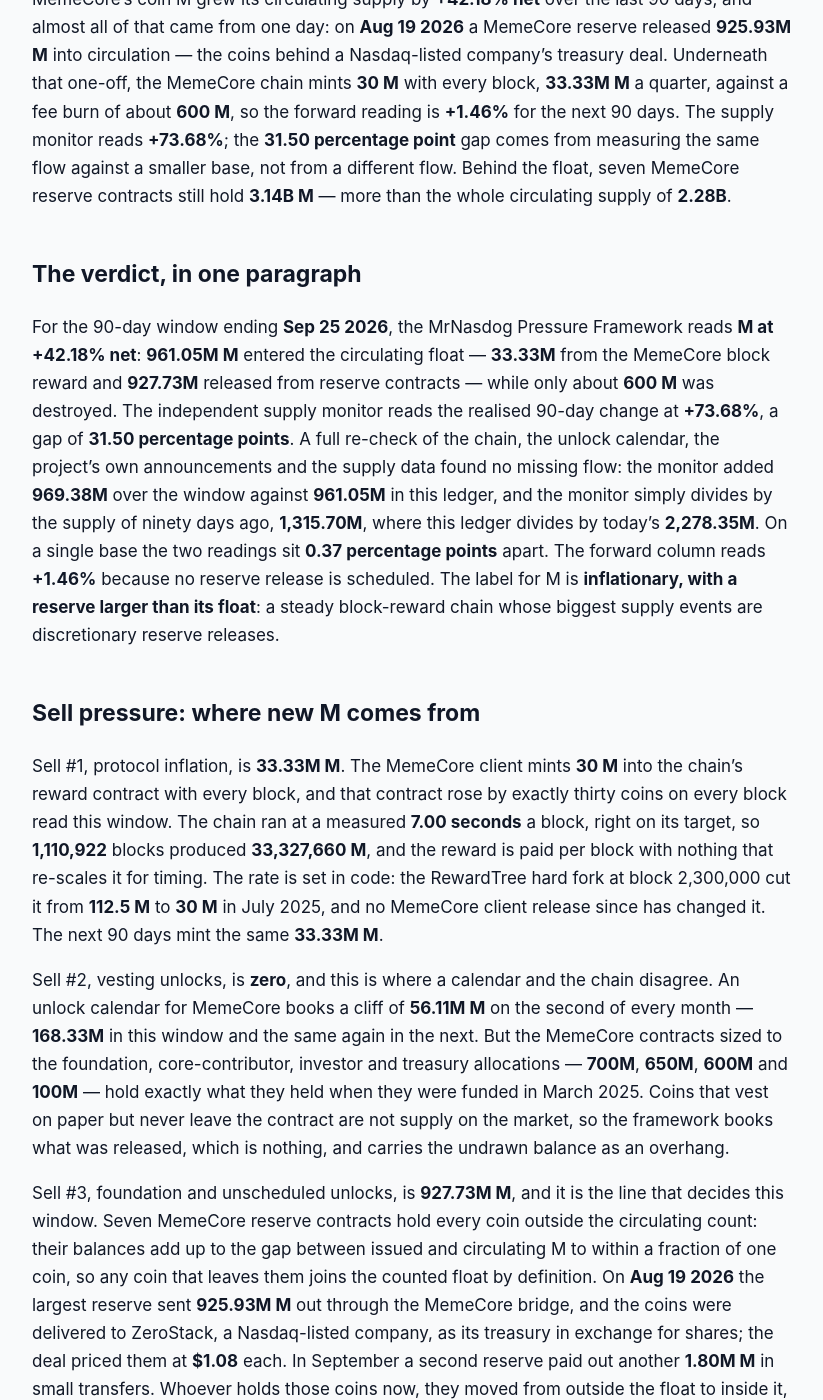
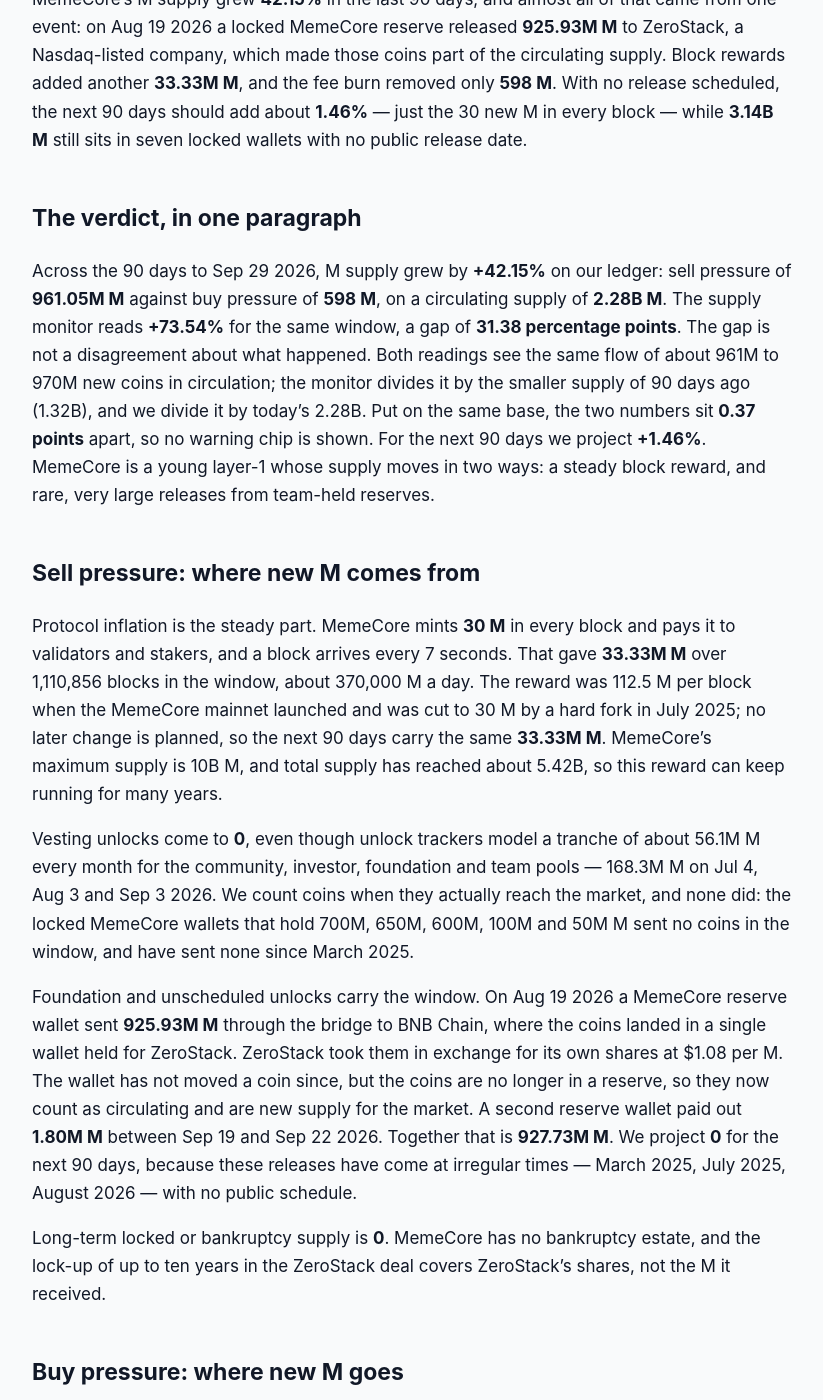
Before and after one commit to jeevansongmy-spec/mrnasdog-articles, a Jekyll site: the page built from crypto/memecore-pressure-framework.md, in a window 1280 px wide and 1400 px high, scrolled down 229 px. Shown: the whole window, without its empty margins (228-1051 px from the left). Built offline with Jekyll 4.4.1, drawn with Linux system fonts in a browser that asks for light colours; some of the changed text lies outside the part shown.

Commit message:
publish: crypto/memecore-pressure-framework

```diff
--- a/crypto/memecore-pressure-framework.md
+++ b/crypto/memecore-pressure-framework.md
@@ -1,6 +1,6 @@
 ---
-title:         "M Inflation Analysis · September 2026 · Supply growing, projected to keep growing"
-description:   "MemeCore supply grew +42.18% net in 90 days: a 925.93M reserve release on Aug 19 2026 plus 30 new M a block. Next 90 days: +1.46%, with 3.14B still in reserve."
+title:         "M Inflation Analysis · September 2026 · Supply growing · projected to keep growing"
+description:   "M supply is growing: a 925.93M reserve release on Aug 19 2026 plus 30 new M a block gave +42.15% in 90 days. Next 90 days: +1.46%, with 3.14B M still locked."
 canonical_url: "https://mrnasdog.com/research/memecore/inflation"
 tags:          ["crypto", "memecore", "layer1", "meme"]
 published:     true
@@ -8,44 +8,58 @@ published:     true
 
 > Originally published at **[mrnasdog.com/research/memecore/inflation](https://mrnasdog.com/research/memecore/inflation)** by MrNasdog.
 
-# M Inflation Analysis · September 2026 · Supply growing, projected to keep growing
+# M Inflation Analysis · September 2026 · Supply growing · projected to keep growing
 
-MemeCore's coin M grew its circulating supply by **+42.18% net** over the last 90 days, and almost all of that came from one day: on **Aug 19 2026** a MemeCore reserve released **925.93M M** into circulation — the coins behind a Nasdaq-listed company's treasury deal. Underneath that one-off, the MemeCore chain mints **30 M** with every block, **33.33M M** a quarter, against a fee burn of about **600 M**, so the forward reading is **+1.46%** for the next 90 days. The supply monitor reads **+73.68%**; the **31.50 percentage point** gap comes from measuring the same flow against a smaller base, not from a different flow. Behind the float, seven MemeCore reserve contracts still hold **3.14B M** — more than the whole circulating supply of **2.28B**.
+MemeCore's M supply grew **42.15%** in the last 90 days, and almost all of that came from one event: on Aug 19 2026 a locked MemeCore reserve released **925.93M M** to ZeroStack, a Nasdaq-listed company, which made those coins part of the circulating supply. Block rewards added another **33.33M M**, and the fee burn removed only **598 M**. With no release scheduled, the next 90 days should add about **1.46%** — just the 30 new M in every block — while **3.14B M** still sits in seven locked wallets with no public release date.
 
 ## The verdict, in one paragraph
 
-For the 90-day window ending **Sep 25 2026**, the MrNasdog Pressure Framework reads **M at +42.18% net**: **961.05M M** entered the circulating float — **33.33M** from the MemeCore block reward and **927.73M** released from reserve contracts — while only about **600 M** was destroyed. The independent supply monitor reads the realised 90-day change at **+73.68%**, a gap of **31.50 percentage points**. A full re-check of the chain, the unlock calendar, the project's own announcements and the supply data found no missing flow: the monitor added **969.38M** over the window against **961.05M** in this ledger, and the monitor simply divides by the supply of ninety days ago, **1,315.70M**, where this ledger divides by today's **2,278.35M**. On a single base the two readings sit **0.37 percentage points** apart. The forward column reads **+1.46%** because no reserve release is scheduled. The label for M is **inflationary, with a reserve larger than its float**: a steady block-reward chain whose biggest supply events are discretionary reserve releases.
+Across the 90 days to Sep 29 2026, M supply grew by **+42.15%** on our ledger: sell pressure of **961.05M M** against buy pressure of **598 M**, on a circulating supply of **2.28B M**. The supply monitor reads **+73.54%** for the same window, a gap of **31.38 percentage points**. The gap is not a disagreement about what happened. Both readings see the same flow of about 961M to 970M new coins in circulation; the monitor divides it by the smaller supply of 90 days ago (1.32B), and we divide it by today's 2.28B. Put on the same base, the two numbers sit **0.37 points** apart, so no warning chip is shown. For the next 90 days we project **+1.46%**. MemeCore is a young layer-1 whose supply moves in two ways: a steady block reward, and rare, very large releases from team-held reserves.
 
 ## Sell pressure: where new M comes from
 
-Sell #1, protocol inflation, is **33.33M M**. The MemeCore client mints **30 M** into the chain's reward contract with every block, and that contract rose by exactly thirty coins on every block read this window. The chain ran at a measured **7.00 seconds** a block, right on its target, so **1,110,922** blocks produced **33,327,660 M**, and the reward is paid per block with nothing that re-scales it for timing. The rate is set in code: the RewardTree hard fork at block 2,300,000 cut it from **112.5 M** to **30 M** in July 2025, and no MemeCore client release since has changed it. The next 90 days mint the same **33.33M M**.
+Protocol inflation is the steady part. MemeCore mints **30 M** in every block and pays it to validators and stakers, and a block arrives every 7 seconds. That gave **33.33M M** over 1,110,856 blocks in the window, about 370,000 M a day. The reward was 112.5 M per block when the MemeCore mainnet launched and was cut to 30 M by a hard fork in July 2025; no later change is planned, so the next 90 days carry the same **33.33M M**. MemeCore's maximum supply is 10B M, and total supply has reached about 5.42B, so this reward can keep running for many years.
 
-Sell #2, vesting unlocks, is **zero**, and this is where a calendar and the chain disagree. An unlock calendar for MemeCore books a cliff of **56.11M M** on the second of every month — **168.33M** in this window and the same again in the next. But the MemeCore contracts sized to the foundation, core-contributor, investor and treasury allocations — **700M**, **650M**, **600M** and **100M** — hold exactly what they held when they were funded in March 2025. Coins that vest on paper but never leave the contract are not supply on the market, so the framework books what was released, which is nothing, and carries the undrawn balance as an overhang.
+Vesting unlocks come to **0**, even though unlock trackers model a tranche of about 56.1M M every month for the community, investor, foundation and team pools — 168.3M M on Jul 4, Aug 3 and Sep 3 2026. We count coins when they actually reach the market, and none did: the locked MemeCore wallets that hold 700M, 650M, 600M, 100M and 50M M sent no coins in the window, and have sent none since March 2025.
 
-Sell #3, foundation and unscheduled unlocks, is **927.73M M**, and it is the line that decides this window. Seven MemeCore reserve contracts hold every coin outside the circulating count: their balances add up to the gap between issued and circulating M to within a fraction of one coin, so any coin that leaves them joins the counted float by definition. On **Aug 19 2026** the largest reserve sent **925.93M M** out through the MemeCore bridge, and the coins were delivered to ZeroStack, a Nasdaq-listed company, as its treasury in exchange for shares; the deal priced them at **$1.08** each. In September a second reserve paid out another **1.80M M** in small transfers. Whoever holds those coins now, they moved from outside the float to inside it, so they count in full. Sell #4, long-term locked or bankruptcy supply, is **zero**: there is no estate, no trustee schedule and no long-dated lock unwinding, and the lock-up in the treasury deal covers the company's shares, not the coins.
+Foundation and unscheduled unlocks carry the window. On Aug 19 2026 a MemeCore reserve wallet sent **925.93M M** through the bridge to BNB Chain, where the coins landed in a single wallet held for ZeroStack. ZeroStack took them in exchange for its own shares at $1.08 per M. The wallet has not moved a coin since, but the coins are no longer in a reserve, so they now count as circulating and are new supply for the market. A second reserve wallet paid out **1.80M M** between Sep 19 and Sep 22 2026. Together that is **927.73M M**. We project **0** for the next 90 days, because these releases have come at irregular times — March 2025, July 2025, August 2026 — with no public schedule.
+
+Long-term locked or bankruptcy supply is **0**. MemeCore has no bankruptcy estate, and the lock-up of up to ten years in the ZeroStack deal covers ZeroStack's shares, not the M it received.
 
 ## Buy pressure: where new M goes
 
-Very little leaves. Buy #1, a programmatic buyback, is **zero**: nothing in MemeCore's code routes fees or rewards into buying M back. Buy #2, the protocol fee burn, is about **600 M** over the window. On MemeCore the base part of each transaction fee is destroyed rather than paid to the validator — checked on a single transaction, where the sender paid the full fee, the validator received only the tip, and no address received the rest. Two random samples of **3,000** and **2,000** blocks, and a third estimate built from the window's **1.25M** transactions, all land between **587 M** and **606 M**. That is roughly **6.6 M** a day on about **14,000** transactions a day — about a fifth of one block's reward. The burn address itself did not move and the chain's supply field does not subtract fees, so the burn is only visible in the fee accounting, which is why it was read there.
+The protocol fee burn is the only buy-side force. MemeCore destroys the base fee of every transaction, set at 15 gwei, and the chain is quiet — about 14,000 transactions a day, with blocks less than 0.1% full. Read block by block across the window, the burn came to **598 M**, about 7 M a day, or roughly one coin burned for every 56,000 created. We expect the same next.
 
-Buy #3, foundation buying, is **zero**. The MemeCore Foundation approved a buyback of at least **$10M** on **Jul 2 2026**, after M lost more than seventy percent of its price in late June, and said the coins would go to its treasury wallet — but it published no address, no dates and no sizes. None of the seven reserve contracts grew this window, so any coins it bought are still inside the counted float and remove nothing from it. Buy #4, a new long-term lock, is **zero**: no new lock with a stated size appeared this window, coins held in the MemeCore staking contract stay inside the circulating count, and a validator's stake is handed back in full when it quits.
+The programmatic buyback row is **0**. On Jul 2 2026, after M fell more than 80% in late June, the MemeCore Foundation said it would buy back at least $10M of M and hold it in its treasury wallet. It did not name the wallet or the timing. None of the locked MemeCore reserve wallets received a coin in the window, so any M the foundation bought moved from one circulating wallet to another and took nothing off the market. The foundation buy row is **0** for the same reason, and no other purchase was announced.
+
+New long-term locks are **0**. Staking is open to anyone and each MemeCore validator puts up 7M M, but staked coins count as circulating and can be withdrawn, so staking does not shrink the market supply.
 
 ## Foundation and overhang
 
-The MemeCore overhang is unusually large. Seven reserve contracts hold **3.14B M**, about **138%** of the circulating supply: the reserve that made the August release, now **724.07M**; three contracts at **700M**, **650M** and **600M** that have never moved; a payout reserve at **315.52M**; and two more at **100M** and **50M**. None of them runs on a published schedule, and the monthly calendar tranches have been accruing inside them rather than leaving. Two further balances are watched but not counted as reserves, because they already sit in the float: the **925.93M M** now held by the listed company, and the foundation's buyback wallet, whose address and size are undisclosed. All seven reserve contracts are read on-chain every refresh. If any of their balances falls between refreshes, the outflow enters Sell #3 at the next refresh.
+MemeCore's whole non-circulating supply sits in seven multisig wallets created on Mar 28 2025, and together they hold **3.14B M** — the exact gap between total and circulating supply. The largest is the reserve wallet that made the ZeroStack release, now at **724.07M M** after holding 1.65B at the start of the window. Four wallets have not moved since they were funded: **700M**, **650M**, **600M** and **100M M**, sizes that match the foundation, core contributor, investor and meme treasury shares of MemeCore's allocation. A payout wallet holds **315.52M M** and a small one **50M M**. The foundation's buyback wallet is also on watch, but its address has not been shared.
 
-## How M compares to other memecoin chains
+ZeroStack's **925.93M M** is not an overhang in our ledger, because it is already counted as circulating — if ZeroStack sells, the coins change hands inside the market. We read the seven reserve wallets from the chain at every rebuild. If any of their balances falls between checks, the coins that left go into foundation and unscheduled unlocks at the next check.
 
-The closest mechanical comparison is Dogecoin, the oldest memecoin chain. Both mint a fixed number of coins per block with no cap on the schedule, so both carry a steady base inflation that never fades on its own. The difference is what sits behind the float. Dogecoin was mined into circulation from the start, so it has no project reserve and no unlock risk; its supply moves only with its block reward. MemeCore launched with **5B M** issued at genesis, most of it parked in project-controlled contracts, so its supply can jump by hundreds of millions of coins in a single day whenever a reserve decides to release — as it did on **Aug 19 2026**.
+## How M compares to other young layer-1 chains
 
-Against other proof-of-stake chains, MemeCore sits at the simple end. Many staking chains mint new coins but offset part of it with a fee burn large enough to matter; on MemeCore the burn is too small to offset anything, about **600 M** a quarter against **33.33M** minted. And against memecoins that live as tokens on another chain, M differs in the obvious way: those tokens have a fixed supply set at launch, while M keeps minting through the block reward until its **10B** maximum is reached. With **5.42B M** issued so far, that ceiling is a long way off — more than thirty years at the current block reward.
+Most proof-of-stake layer-1 chains pay validators from new coins, like MemeCore. The difference is in the shape. Ethereum's issuance rises and falls with the amount staked, and its fee burn can offset a real share of it when the chain is busy. MemeCore pays a flat 30 M per block no matter how much is staked, and its burn is so small next to that reward that it barely counts. On mechanism, M's steady supply growth is closer to an older proof-of-work coin with a fixed block reward than to a fee-burning chain.
+
+The bigger difference is how locked supply is held. Many newer layer-1 tokens keep their team and investor allocations in vesting contracts that release on a fixed calendar, so the monthly unlock is predictable and visible in advance. MemeCore keeps its reserves in multisig wallets that the team controls. Nothing forces a release on schedule — which is why none of the modelled monthly tranches has shown up — but nothing stops a large release on any day either, as Aug 19 2026 showed. For a reader, that makes M's supply quiet most of the time and very jumpy on the rare days when a reserve moves.
+
+MemeCore also sits between two groups. It is sold as a meme coin chain, and most meme coins have a fixed supply with nothing left to unlock. M is a layer-1 coin with a live block reward and more than half its made supply still held back, so it carries far more supply risk than a finished, fully unlocked meme coin.
 
 ## What to watch in the next 90 days
 
-First, the seven MemeCore reserve contracts, holding **3.14B M**: any release like the one on **Aug 19 2026** would dwarf everything else in the ledger, and none is announced. Second, the unlock calendar's next tranches on **Oct 2 2026**, **Nov 1 2026** and **Dec 2 2026**, **56.11M M** each: so far no tranche has ever left its contract, and if one does it enters the ledger at the next refresh. Third, the **925.93M M** held by the listed company — already counted as circulating and still unmoved — the receiving wallet has never sent a transaction — but its sales would show up as market supply even though they add nothing new to this ledger. Fourth, the foundation's **$10M** buyback: if it names a wallet outside the float, bought coins would start to count as removed. Fifth, any MemeCore client release that changes the **30 M** block reward, which a hard fork has changed once before.
+First, the modelled monthly tranches on Oct 3, Nov 2 and Dec 3 2026, each about 56.1M M. If any of the 700M, 650M, 600M or 100M wallets sends coins out on or near those dates, the release enters our ledger at the next rebuild.
+
+Second, the MemeCore reserve wallet that still holds **724.07M M**, and the payout wallet with **315.52M M**, which sent coins out again between Sep 19 and Sep 22 2026. Another deal like ZeroStack would show up here first.
+
+Third, the ZeroStack wallet on BNB Chain. It does not change our supply count, but a sale of any of its 925.93M M would add real selling to the market. Fourth, any MemeCore client release that changes the 30 M block reward, and any sign of where the foundation's $10M buyback coins are kept. MemeCore's MAGICORE event in Seoul on Sep 30 2026 is the next place new plans could be announced.
 
 ## Summary
 
-The MrNasdog Pressure Framework reads MemeCore's M at **+42.18% net** over the trailing 90 days and **+1.46%** over the next 90. The structural mechanism is a block reward of **30 M** per block with almost no fee burn to offset it, plus a reserve of **3.14B M** that is larger than the entire float and releases on no published schedule — its **925.93M M** release on **Aug 19 2026** made this window. The key risk is the next reserve release, which can arrive without warning and at any size. The ceiling is the **10B M** maximum supply, of which **5.42B** has been issued so far.
+M supply grew **+42.15%** in the 90 days to Sep 29 2026, driven by a single **925.93M M** reserve release to ZeroStack on Aug 19 2026, plus **33.33M M** of block rewards against a fee burn of only **598 M**. Without another release, the next 90 days add about **+1.46%** from the 30 M paid in every block. The key risk is the **3.14B M** still held in seven team-controlled MemeCore wallets with no public schedule — more than the whole circulating supply today — against a hard cap of 10B M.
 
-*MrNasdog Pressure Framework analysis of MemeCore (M), Metric 1 — Inflation. Data + explanation only. Not financial advice. Updated Sep 25 2026.*
+---
+
+*MrNasdog Pressure Framework analysis of M (MemeCore), Metric 1 — Inflation. Data + explanation only. Not financial advice. Checked Sep 29 2026.*
```
